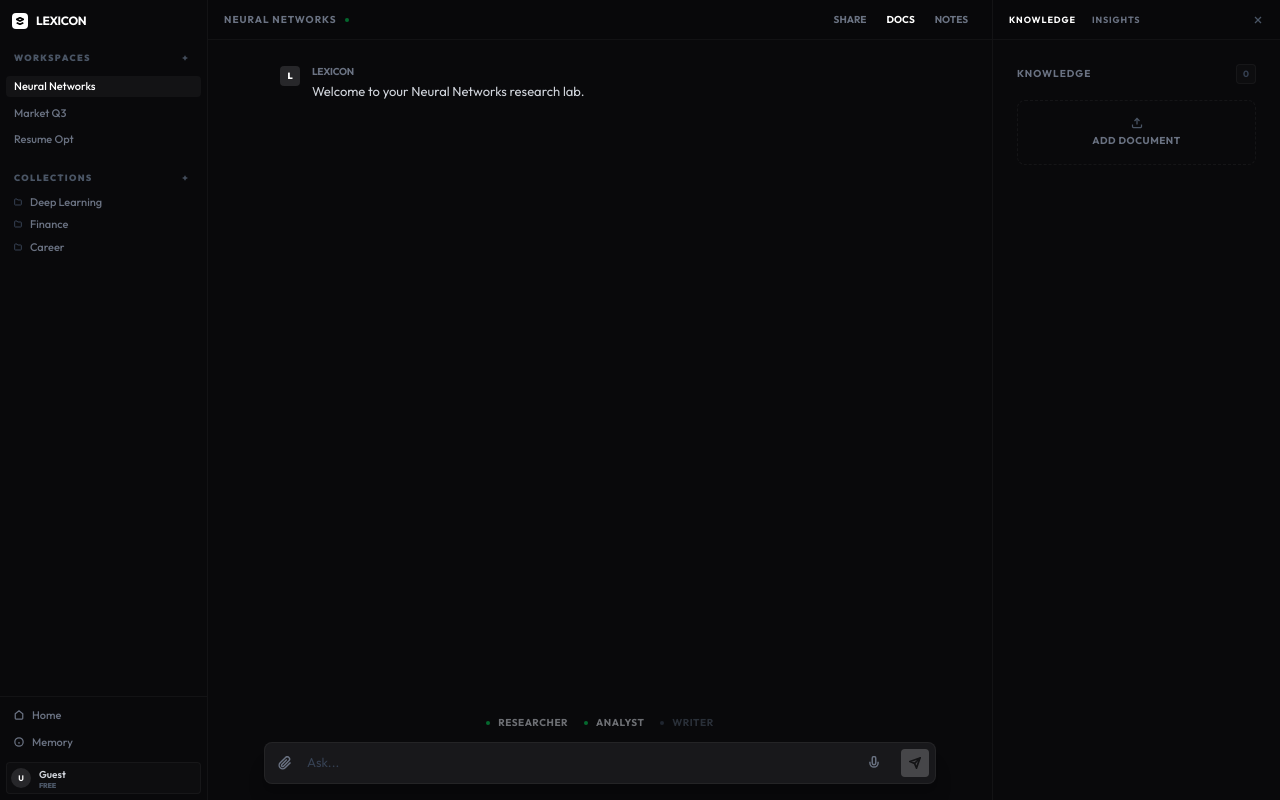
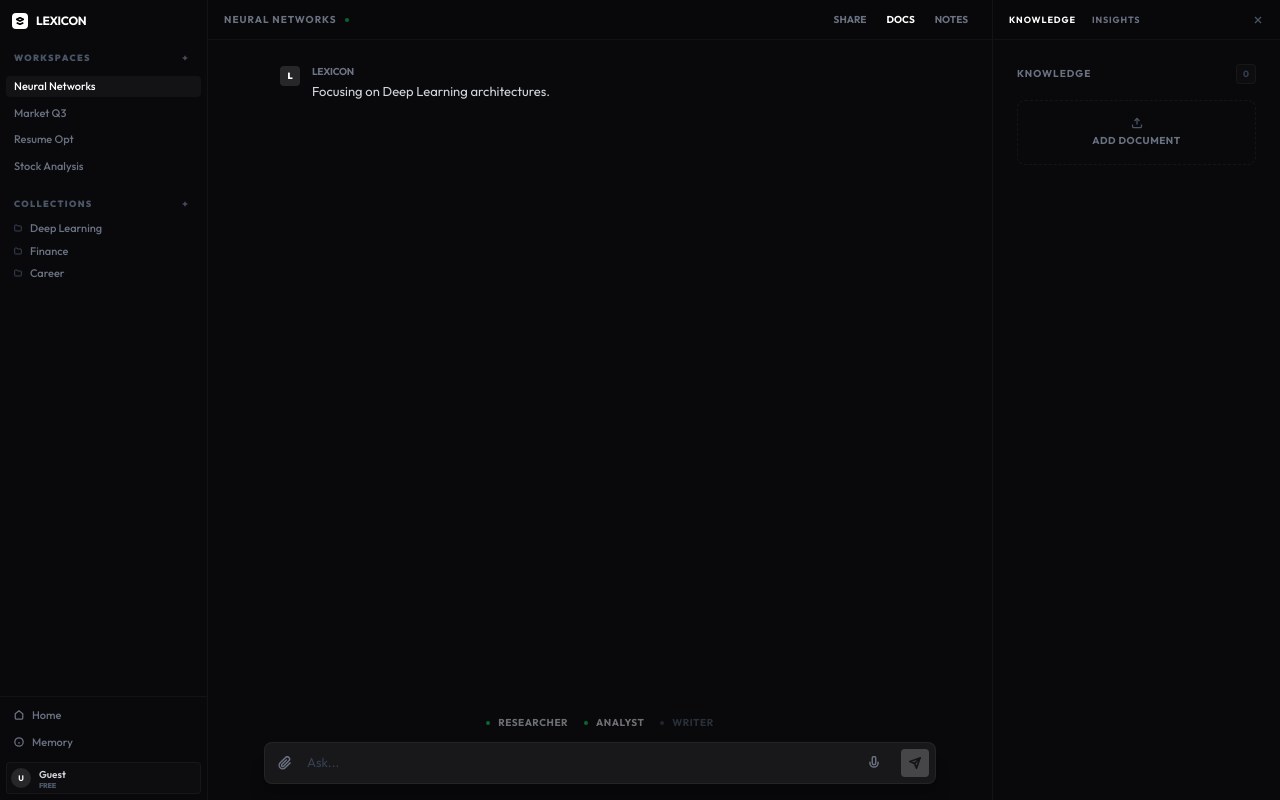
Before and after one commit to kalyan-1845/lexicon, a Next.js app in the folder frontend/: page /workspace in a window 1280 px wide. Built offline with nearby package versions, Linux system fonts and the light colour scheme.

Commit message:
feat(ux): implement hierarchical relationship between Workspaces and Collections

```diff
--- a/frontend/src/app/workspace/page.tsx
+++ b/frontend/src/app/workspace/page.tsx
@@ -7,6 +7,7 @@ import RightSidebar from "@/components/RightSidebar";
 type WorkspaceData = {
   documents: any[];
   messages: any[];
+  collectionId: string | null;
 };
 
 export default function Workspace() {
@@ -14,13 +15,19 @@ export default function Workspace() {
   const [activeTab, setActiveTab] = useState<"docs" | "notes">("docs");
   const [activeContext, setActiveContext] = useState<string | null>(null);
 
-  const [workspaces, setWorkspaces] = useState(['Neural Networks', 'Market Q3', 'Resume Opt']);
+  const [workspaces, setWorkspaces] = useState([
+    { name: 'Neural Networks', collectionId: 'Deep Learning' },
+    { name: 'Market Q3', collectionId: 'Finance' },
+    { name: 'Resume Opt', collectionId: 'Career' },
+    { name: 'Stock Analysis', collectionId: 'Finance' }
+  ]);
   const [activeWorkspace, setActiveWorkspace] = useState("Neural Networks");
 
   const [workspaceData, setWorkspaceData] = useState<Record<string, WorkspaceData>>({
-    "Neural Networks": { documents: [], messages: [{ id: "1", role: "assistant", content: "Welcome to your Neural Networks research lab." }] },
-    "Market Q3": { documents: [], messages: [{ id: "1", role: "assistant", content: "Analyzing Market Q3 trends..." }] },
-    "Resume Opt": { documents: [], messages: [{ id: "1", role: "assistant", content: "Let's optimize your resume." }] },
+    "Neural Networks": { documents: [], messages: [{ id: "1", role: "assistant", content: "Focusing on Deep Learning architectures." }], collectionId: 'Deep Learning' },
+    "Market Q3": { documents: [], messages: [{ id: "1", role: "assistant", content: "Analyzing market trends." }], collectionId: 'Finance' },
+    "Resume Opt": { documents: [], messages: [{ id: "1", role: "assistant", content: "Ready to optimize." }], collectionId: 'Career' },
+    "Stock Analysis": { documents: [], messages: [{ id: "1", role: "assistant", content: "Checking tickers." }], collectionId: 'Finance' },
   });
 
   const [collections, setCollections] = useState(['Deep Learning', 'Finance', 'Career']);
@@ -37,9 +44,13 @@ export default function Workspace() {
 
   const handleAddWorkspace = () => {
     const name = prompt("Enter workspace name:");
-    if (name && !workspaces.includes(name)) {
-      setWorkspaces([...workspaces, name]);
-      setWorkspaceData({ ...workspaceData, [name]: { documents: [], messages: [{ id: "1", role: "assistant", content: `Welcome to ${name}.` }] } });
+    if (name && !workspaceData[name]) {
+      const newWs = { name, collectionId: activeCollection };
+      setWorkspaces([...workspaces, newWs]);
+      setWorkspaceData({
+        ...workspaceData,
+        [name]: { documents: [], messages: [{ id: "1", role: "assistant", content: `New workspace in ${activeCollection || 'General'}.` }], collectionId: activeCollection }
+      });
       setActiveWorkspace(name);
     }
   };
@@ -51,16 +62,20 @@ export default function Workspace() {
     }));
   };
 
+  const filteredWorkspaces = activeCollection
+    ? workspaces.filter(w => w.collectionId === activeCollection)
+    : workspaces;
+
   return (
     <div className="flex h-screen w-full bg-[#09090b] overflow-hidden">
       <Sidebar
-        workspaces={workspaces}
+        workspaces={filteredWorkspaces}
         activeWorkspace={activeWorkspace}
         onWorkspaceChange={setActiveWorkspace}
         onAddWorkspace={handleAddWorkspace}
         collections={collections}
         activeCollection={activeCollection}
-        onCollectionChange={setActiveCollection}
+        onCollectionChange={(c) => setActiveCollection(c === activeCollection ? null : c)}
         onAddCollection={() => {
           const name = prompt("Enter collection name:");
           if (name) setCollections([...collections, name]);
--- a/frontend/src/components/Sidebar.tsx
+++ b/frontend/src/components/Sidebar.tsx
@@ -4,7 +4,7 @@ import Link from "next/link";
 import MemoryModal from "@/components/MemoryModal";
 
 type SidebarProps = {
-  workspaces: string[];
+  workspaces: { name: string; collectionId: string | null }[];
   activeWorkspace: string;
   onWorkspaceChange: (name: string) => void;
   onAddWorkspace: () => void;
@@ -42,7 +42,9 @@ export default function Sidebar({
         <div className="flex-1 overflow-y-auto px-1.5 space-y-4">
           <div>
             <div className="flex items-center justify-between px-2 py-1">
-              <span className="text-[9px] font-black text-gray-600 uppercase tracking-[0.15em]">Workspaces</span>
+              <span className="text-[9px] font-black text-gray-600 uppercase tracking-[0.15em]">
+                {activeCollection ? `In ${activeCollection}` : 'Workspaces'}
+              </span>
               <button
                 onClick={onAddWorkspace}
                 className="p-1 rounded hover:bg-white/5 text-gray-600 hover:text-white transition-all"
@@ -56,15 +58,18 @@ export default function Sidebar({
             <div className="mt-0.5 space-y-0.5">
               {workspaces.map((item) => (
                 <button
-                  key={item}
-                  onClick={() => onWorkspaceChange(item)}
+                  key={item.name}
+                  onClick={() => onWorkspaceChange(item.name)}
                   className={`w-full text-left px-2 py-0.5 rounded text-[11px] font-medium transition-colors truncate ${
-                    activeWorkspace === item ? "text-white bg-white/[0.04]" : "text-gray-500 hover:text-gray-300 hover:bg-white/[0.02]"
+                    activeWorkspace === item.name ? "text-white bg-white/[0.04]" : "text-gray-500 hover:text-gray-300 hover:bg-white/[0.02]"
                   }`}
                 >
-                  {item}
+                  {item.name}
                 </button>
               ))}
+              {workspaces.length === 0 && (
+                <p className="px-2 py-1 text-[10px] text-gray-700 italic text-center">Empty</p>
+              )}
             </div>
           </div>
 
```
